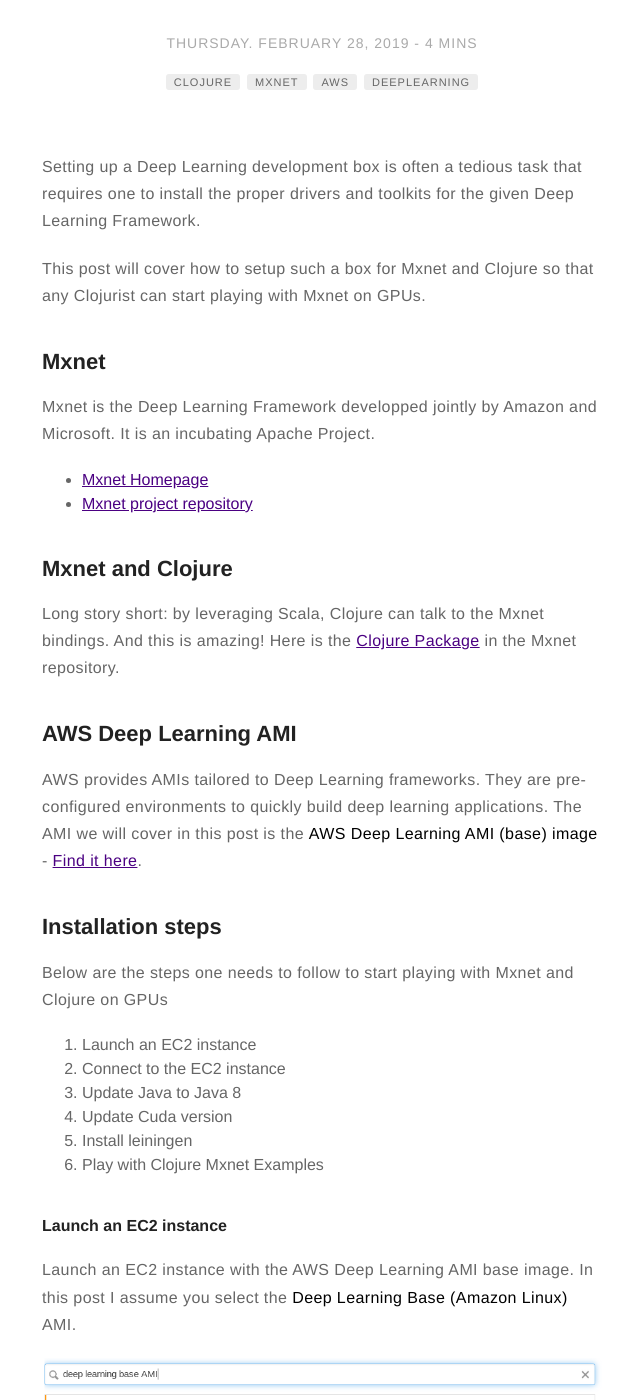
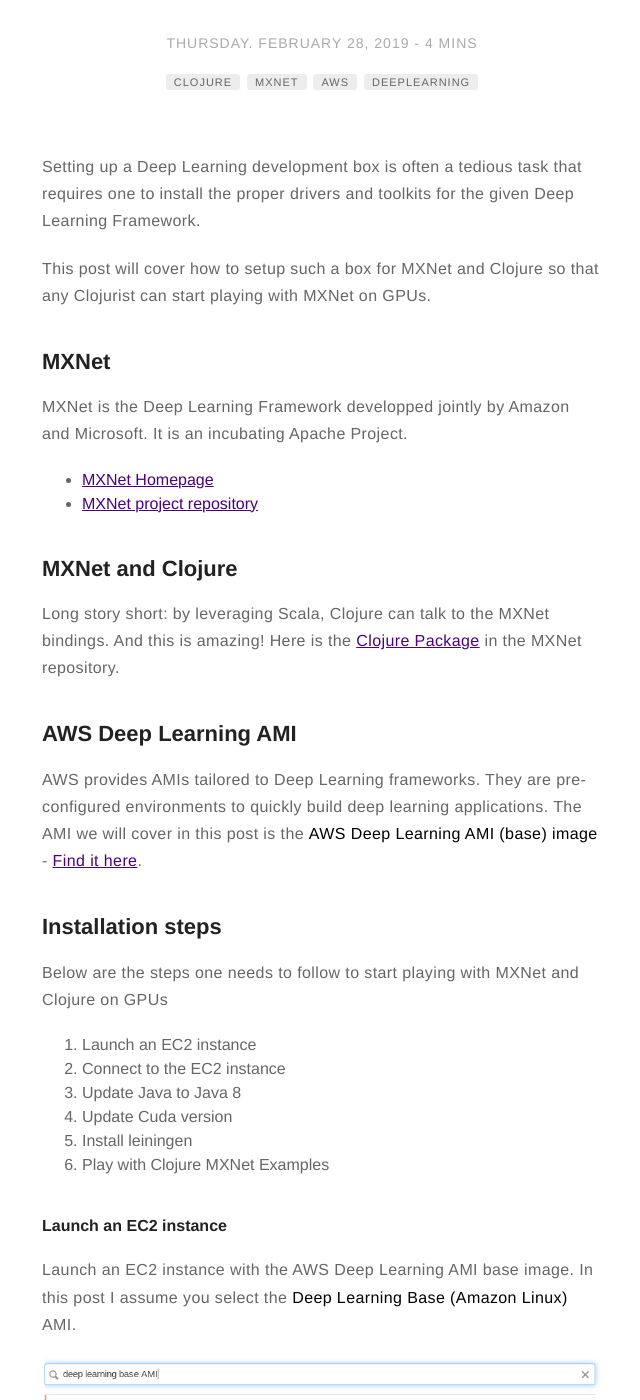
Before and after one commit to Chouffe/chouffe.github.com, a Jekyll site: the page built from _posts/2019-02-28-mxnet-clojure-aws.markdown, in a window 1280 px wide and 1400 px high, scrolled down 328 px. Shown: the whole window, without its empty margins (318-958 px from the left). Built offline with Jekyll 4.4.1, drawn with Linux system fonts in a browser that asks for light colours; some of the changed text lies outside the part shown.

````diff
--- a/_posts/2019-02-28-mxnet-clojure-aws.markdown
+++ b/_posts/2019-02-28-mxnet-clojure-aws.markdown
@@ -1,5 +1,5 @@
 ---
-title:  "Getting started with Clojure and mxnet on AWS"
+title:  "Getting started with Clojure and MXNet on AWS"
 layout: post
 date: 2019-02-28 00:00
 image: /assets/images/mxnet-logo.png
@@ -12,23 +12,23 @@ tag:
 star: true
 category: blog
 author: arthurcaillau
-description: Learn how to get started with Mxnet and Clojure on AWS
+description: Learn how to get started with MXNet and Clojure on AWS
 ---
 
 Setting up a Deep Learning development box is often a tedious task that requires one to install the proper drivers and toolkits for the given Deep Learning Framework.
 
-This post will cover how to setup such a box for Mxnet and Clojure so that any Clojurist can start playing with Mxnet on GPUs.
+This post will cover how to setup such a box for MXNet and Clojure so that any Clojurist can start playing with MXNet on GPUs.
 
-## Mxnet
+## MXNet
 
-Mxnet is the Deep Learning Framework developped jointly by Amazon and Microsoft. It is an incubating Apache Project.
+MXNet is the Deep Learning Framework developped jointly by Amazon and Microsoft. It is an incubating Apache Project.
 
-* [Mxnet Homepage][1]
-* [Mxnet project repository][2]
+* [MXNet Homepage][1]
+* [MXNet project repository][2]
 
-## Mxnet and Clojure
+## MXNet and Clojure
 
-Long story short: by leveraging Scala, Clojure can talk to the Mxnet bindings. And this is amazing! Here is the [Clojure Package][3] in the Mxnet repository.
+Long story short: by leveraging Scala, Clojure can talk to the MXNet bindings. And this is amazing! Here is the [Clojure Package][3] in the MXNet repository.
 
 ## AWS Deep Learning AMI
 
@@ -37,14 +37,14 @@ The AMI we will cover in this post is the **AWS Deep Learning AMI (base) image**
 
 ## Installation steps
 
-Below are the steps one needs to follow to start playing with Mxnet and Clojure on GPUs
+Below are the steps one needs to follow to start playing with MXNet and Clojure on GPUs
 
 1. Launch an EC2 instance
 2. Connect to the EC2 instance
 3. Update Java to Java 8
 4. Update Cuda version
 5. Install leiningen
-6. Play with Clojure Mxnet Examples
+6. Play with Clojure MXNet Examples
 
 #### Launch an EC2 instance
 
@@ -72,7 +72,7 @@ sudo update-alternatives --config java
 
 #### Update Cuda version
 
-From the EC2 instance, run the following commands to use the proper Cuda version required to run Mxnet. For `Mxnet 1.4.0`, one needs `cuda-9.2`
+From the EC2 instance, run the following commands to use the proper Cuda version required to run MXNet. For `MXNet 1.4.0`, one needs `cuda-9.2`
 
 ```
 sudo rm /usr/local/cuda
@@ -90,9 +90,9 @@ mv lein /usr/bin
 lein
 ```
 
-#### Play with Clojure Mxnet Examples
+#### Play with Clojure MXNet Examples
 
-First, one needs to clone the Mxnet codebase that comes with Clojure examples
+First, one needs to clone the MXNet codebase that comes with Clojure examples
 ```
 git clone https://github.com/apache/incubator-mxnet.git
 ```
@@ -144,15 +144,15 @@ lein run :gpu
 
 ## Conclusion
 
-Congratulations! If you have followed along, you are now able to harness the power of Mxnet with Clojure on GPUs! Again, **do not forget to terminate your instance once you are done**.
+Congratulations! If you have followed along, you are now able to harness the power of MXNet with Clojure on GPUs! Again, **do not forget to terminate your instance once you are done**.
 
-Next time, we will cover what Mxnet let us do and we will learn how to train Deep Learning models.
+Next time, we will cover what MXNet let us do and we will learn how to train Deep Learning models.
 
 ## References and Resources
 
-* [Mxnet Website][1]
-* [Mxnet Github Repo][2]
-* [Mxnet Clojure Package Github][3]
+* [MXNet Website][1]
+* [MXNet Github Repo][2]
+* [MXNet Clojure Package Github][3]
 * [AWS Deep Learning AMIs][4]
 
 [1]: https://mxnet.incubator.apache.org
````
